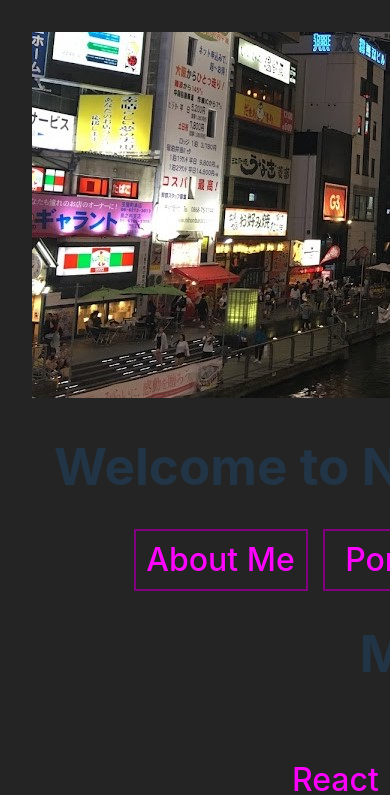
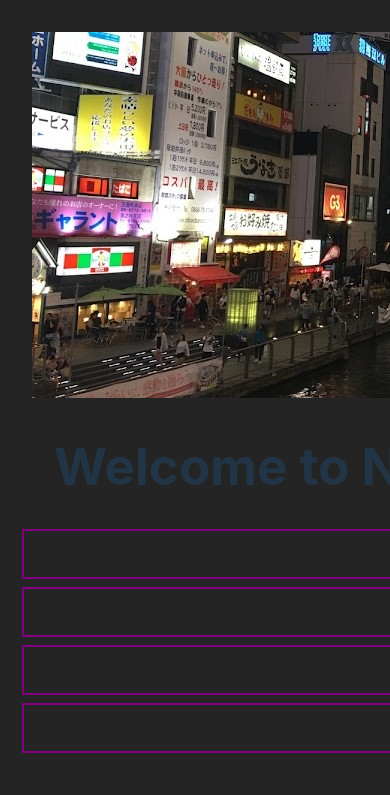
Before and after one commit to ElBoyTM/React-Portfolio, a React (Vite) app in the folder Develop/: page /Portfolio in a window 390 px wide. Shown: the top 795 px of the page. Built offline with nearby package versions, Linux system fonts and the light colour scheme.

Commit message:
added responsiveness to project photos and nav tabs

```diff
--- a/Develop/src/App.css
+++ b/Develop/src/App.css
@@ -1,5 +1,5 @@
 * {
-  background-color: #242424
+  background-color: #242424;
 }
 
 ul {
--- a/Develop/src/components/NavTabs.css
+++ b/Develop/src/components/NavTabs.css
@@ -1,15 +1,17 @@
-.nav-container {
+.nav-tabs {
     display: flex;
-    justify-content: space-between;
+    justify-content: center;
+    flex-wrap: wrap;
+    gap: 0.5rem; /* Spacing between nav items */
 }
 
 .nav-item {
-    border: 0.125rem solid purple;
-    padding: 0.3125rem;
+    border: 2px solid purple;
+    padding: 0.5rem 1rem;
     display: inline-block;
     align-items: center;
-    margin-right: 0.9375rem;
-    min-width: 10rem;
+    min-width: 8rem; /* Adjusted min-width for better wrapping */
+    text-align: center;
 }
 
 .nav-item:hover {
@@ -20,10 +22,17 @@
 .nav-link {
     color: rgb(255, 5, 255);
     text-decoration: none;
-    font-size: 2rem;
+    font-size: 1.5rem; /* Adjust font size for responsiveness */
 }
 
-.nav-item:hover .nav-link {
-    color: white;
-    background-color: purple;
+/* Adjust styling on smaller screens */
+@media (max-width: 600px) {
+    .nav-link {
+        font-size: 1.25rem; /* Reduce font size on smaller screens */
+    }
+
+    .nav-item {
+        min-width: 100%; /* Full-width buttons on smaller screens */
+        padding: 0.5rem; /* Adjust padding for smaller screens */
+    }
 }
--- a/Develop/src/components/NavTabs.jsx
+++ b/Develop/src/components/NavTabs.jsx
@@ -5,7 +5,7 @@ function NavTabs() {
     const currentPage = useLocation().pathname;
 
     return (
-        <ul className="nav nav-tabs">
+        <ul className="nav-tabs">
             <li className="nav-item">
                 <Link
                     to="/AboutMe"
--- a/Develop/src/components/Project.css
+++ b/Develop/src/components/Project.css
@@ -1,5 +1,5 @@
 #projectPhoto {
-    max-width: 40rem;
+    max-width: 50%;
     border: 5px solid #f0f0f0;
 }
 
```
